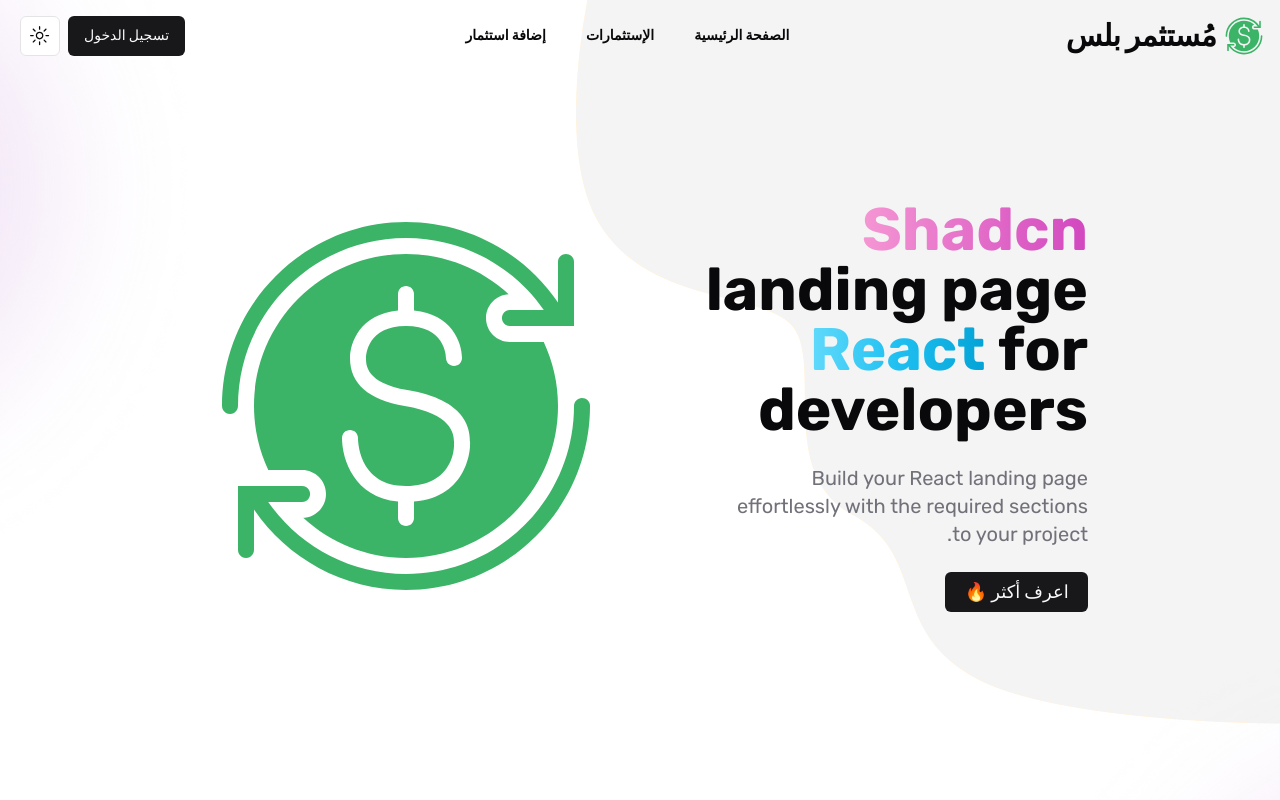
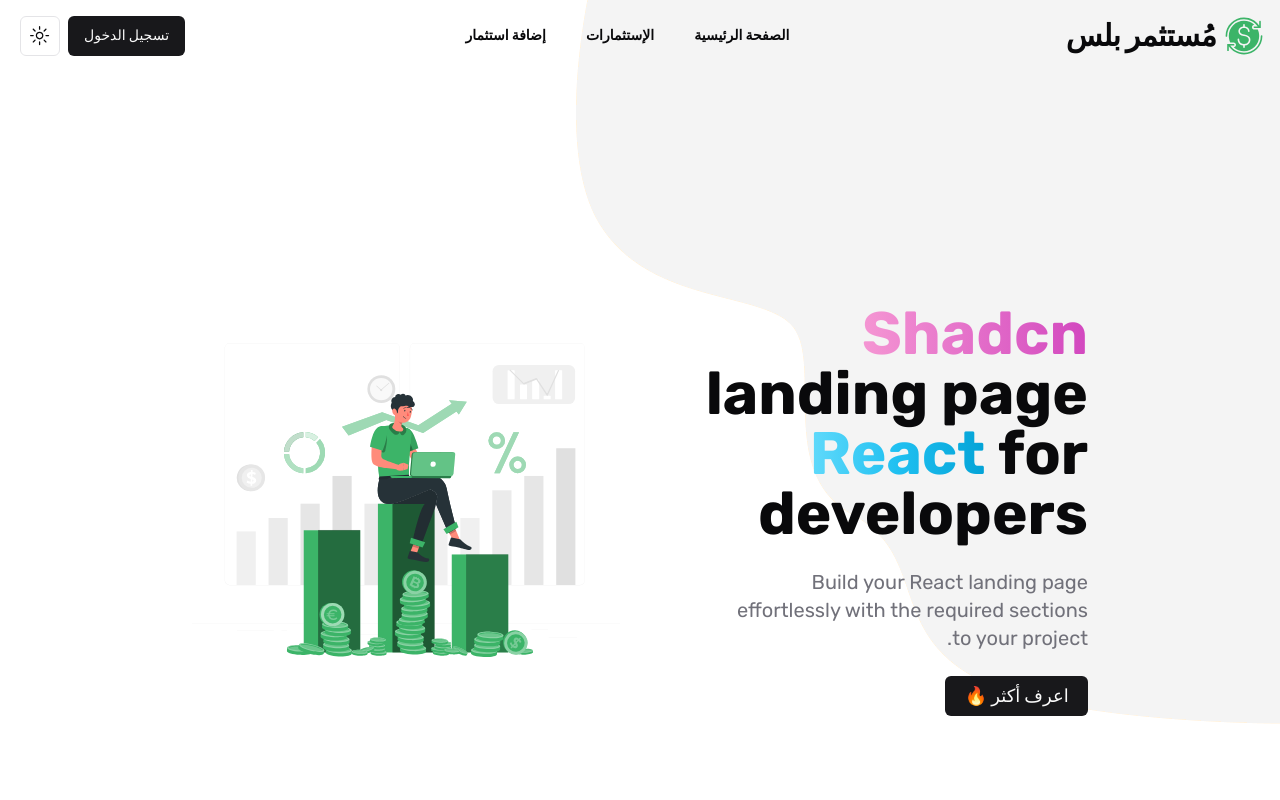
Before and after one commit to HassanAlabdulal/Mostathmer-plus, a Next.js app: page / in a window 1280 px wide. Shown: the top 800 px of the page. Built offline with nearby package versions, Linux system fonts and the light colour scheme.

Commit message:
feat: add new image to the home page

```diff
--- a/app/page.tsx
+++ b/app/page.tsx
@@ -19,7 +19,7 @@ export default function Home() {
         <div className="absolute top-0 right-0 -z-10">
           <img src={shape} alt="Top right background shape" />
         </div>
-        <div className="absolute bottom-0 right-0 -z-10">
+        {/* <div className="absolute bottom-0 right-0 -z-10">
           <img
             src="/assets/bottom-right-gradient.png"
             alt="blob background shape"
@@ -30,7 +30,7 @@ export default function Home() {
             src="/assets/top-left-gradient.png"
             alt="blob background shape"
           />
-        </div>
+        </div> */}
         <div className="relative">
           {/* <CategorySection /> */}
           {/* <div className="absolute top-0 right-0">
--- a/components/sections/homepage.tsx
+++ b/components/sections/homepage.tsx
@@ -4,7 +4,7 @@ import Image from "next/image";
 export default function Homepage() {
   return (
     <main className="min-h-screen w-full">
-      {/* <div className=" flex items-center justify-center pt-48 max-sm:pt-40 mx-auto"> */}
+      <div className=" flex items-center justify-center pt-24 max-sm:pt-0 mx-auto">
         <section className="container grid lg:grid-cols-2 place-items-center py-20 md:py-32 gap-10">
           <div className="text-center lg:text-start space-y-6">
             <main className="text-5xl md:text-6xl font-bold">
@@ -35,9 +35,9 @@ export default function Homepage() {
 
           <div className="z-10">
             <Image
-            src="/assets/logo-100.svg"
-            width={400}
-            height={400}
+              src="/assets/homepage.svg"
+              width={600}
+              height={600}
               className="max-md:w-[300px] max-md:h-[300px] "
               alt="Email"
             />
@@ -46,7 +46,7 @@ export default function Homepage() {
           {/* Shadow effect */}
           <div className="shadow"></div>
         </section>
-      {/* </div> */}
+      </div>
     </main>
   );
 }
```
Also changed, not shown: public/assets/homepage.svg (added). Lines whose indentation alone changed are shown as unchanged.
